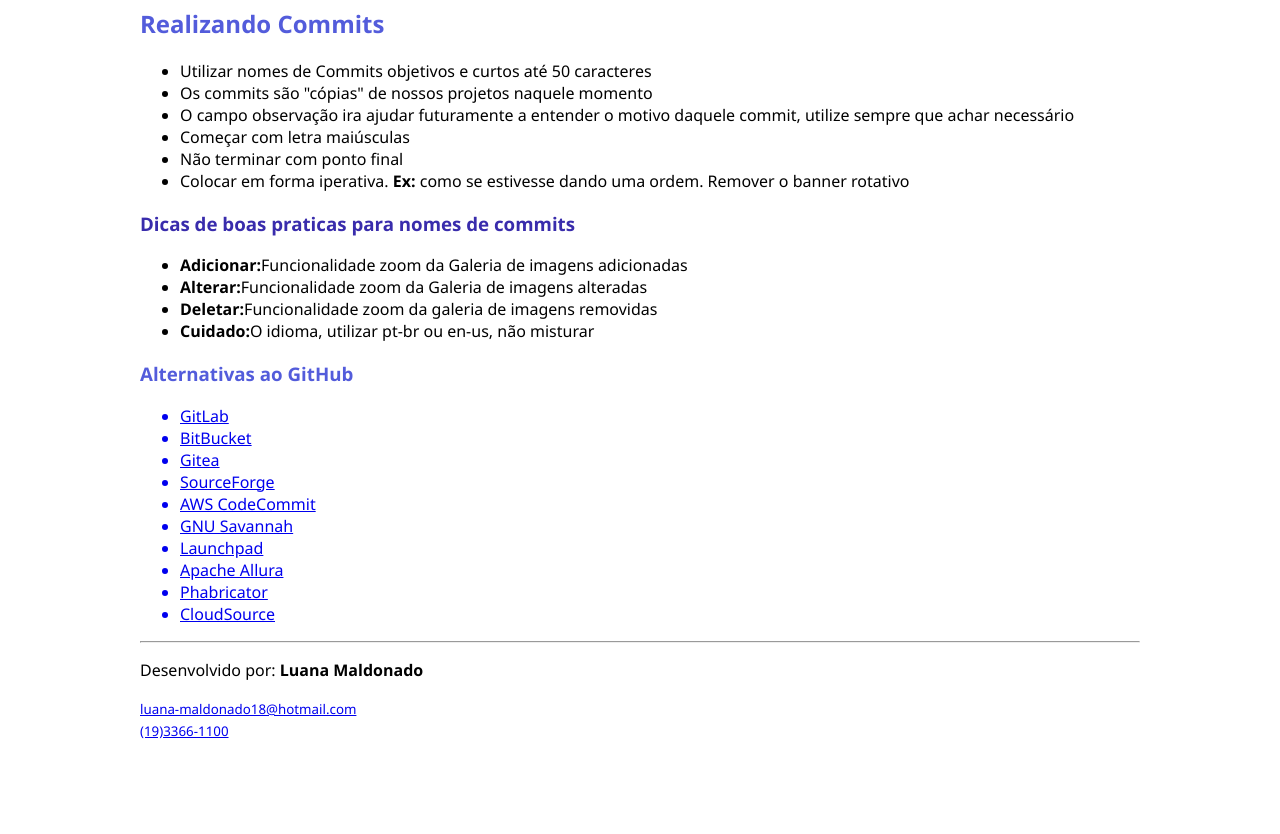
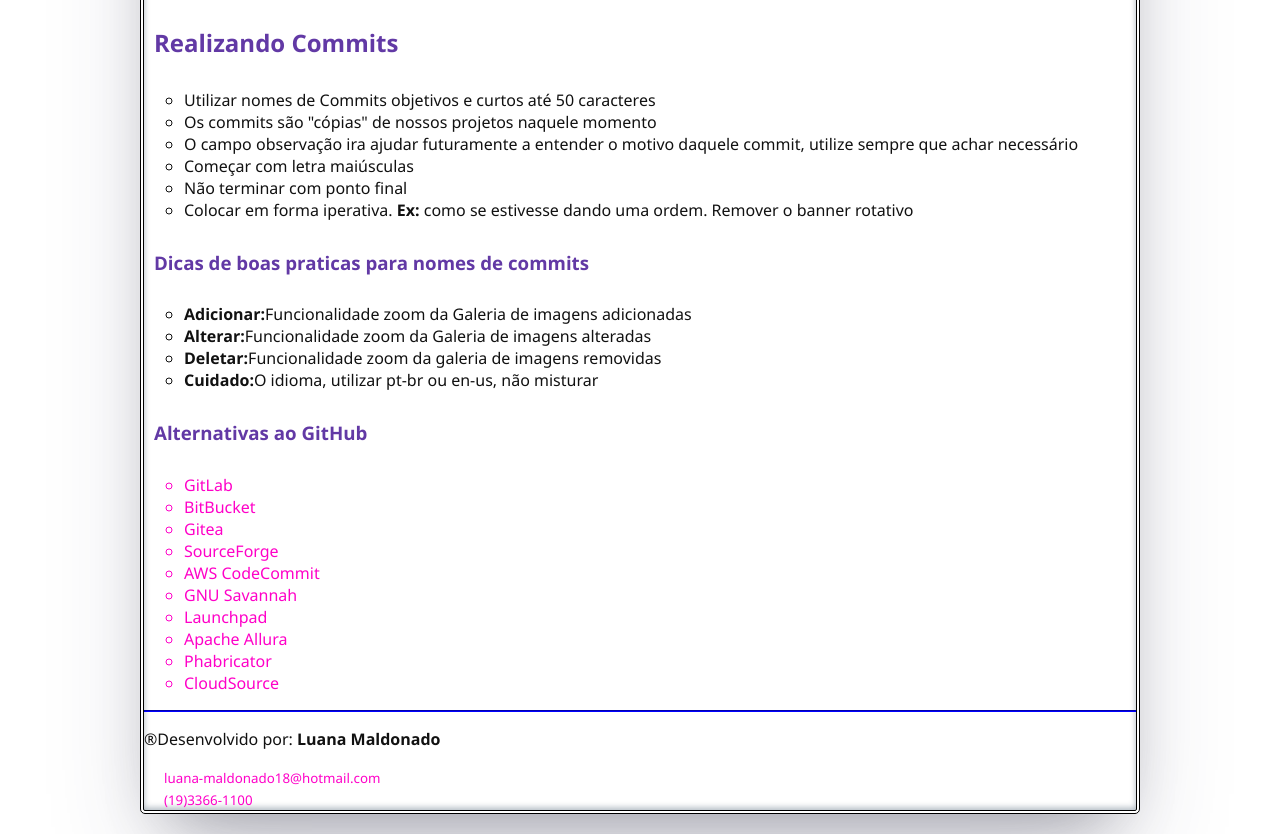
Before and after one commit to luanadacosta/atividade2, a plain HTML site: page index.html in a window 1280 px wide. Shown: the part 314-1148 px from the top of the page. Before the commit the page ends 1055 px from the top, so only its background shows below. Drawn offline with Linux system fonts and the light colour scheme.

Commit message:
CSS final adicionado

```diff
--- a/index.html
+++ b/index.html
@@ -18,20 +18,59 @@
         body{
             margin: 0px;
             width: 1000px;
-            margin: 0 auto;
+            margin: 20px auto;
+            border: 4px double #000;
+            border-radius: 5px;
+            box-shadow: rgba(50, 50, 93, 0.25) 0px 50px 100px -20px, rgba(0, 0, 0, 0.3) 0px 30px 60px -30px, rgba(10, 37, 64, 0.35) 0px -2px 6px 0px inset;
+
         }
 
         h2 {
-            color:rgb(83, 92, 219);
+            color:rgb(98, 57, 165);
+            padding: 10px;
         }
 
         h3{
-            color: rgb(83, 92, 219);
+            color: rgb(98, 57, 165);
+            padding: 10px;
         }
 
         #dicas{
-            color: rgb(57, 44, 172);
+            color: rgb(98, 57, 165);
+
         }
+
+        body{
+            color: rgb(17, 17, 17);
+        }
+
+        li{
+            list-style-type: circle;
+        }
+
+        a{
+            color: rgb(255, 0, 200);
+            text-decoration: none;
+        }
+
+        a:hover{
+            color: #000;
+            font-weight: bold;
+        }
+
+        small{
+            margin: 5px 20px;
+        }
+        img{
+            display: block;
+            margin: 0 auto;
+        }
+        hr{
+           border-color: blue;
+           height: 2px
+        }
+
+
     </style>
 </head>
 
@@ -40,7 +79,7 @@
         <img src="img/logogit.png" alt="logogit" width="200px">
     </a>
 
-    <h1 style="color:#fff;background-color: rgb(14, 13, 13);padding: 15px; text-align: center;">Conhecendo GitHub</h1>
+    <h1 style="color:#fff;background-color: rgb(14, 13, 13);padding: 10px; text-align: center; letter-spacing: 5px;">Conhecendo GitHub</h1>
     <h2>Realizando Commits</h2>
     <ul> <!--manual git -->
         <li>Utilizar nomes de Commits objetivos e curtos até 50 caracteres</li>
@@ -104,7 +143,7 @@
 
     <hr>
 
-    <p>Desenvolvido por: <b>Luana Maldonado</b></p>
+    <p>&reg;Desenvolvido por: <b>Luana Maldonado</b></p>
 
     <a href="mailto:luana-maldonado18@hotmail.com">
         <small>luana-maldonado18@hotmail.com</small>
```
